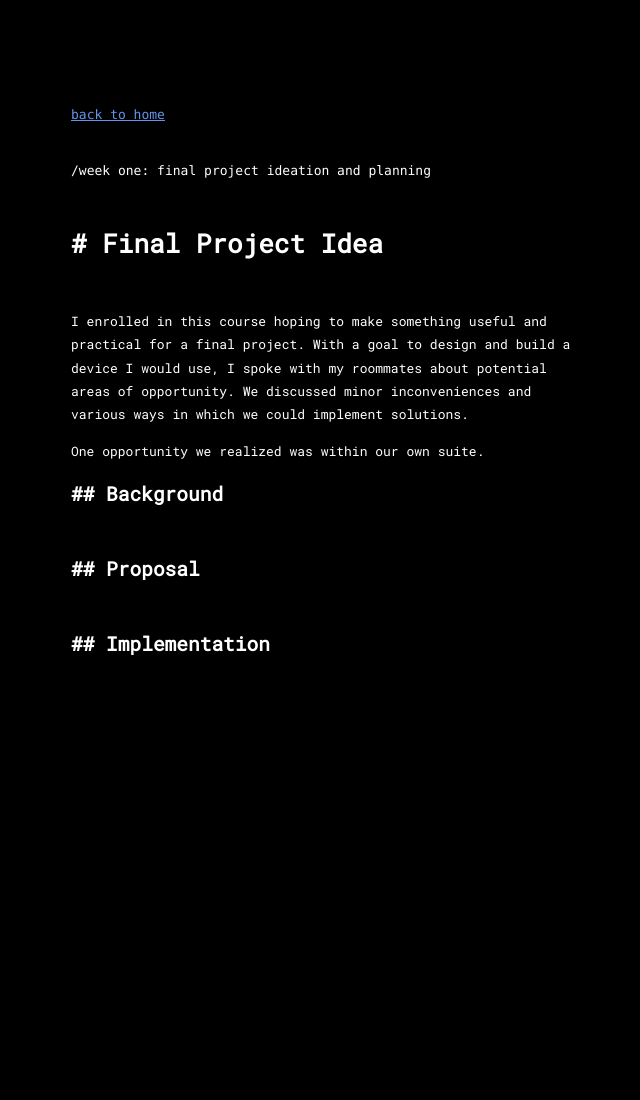
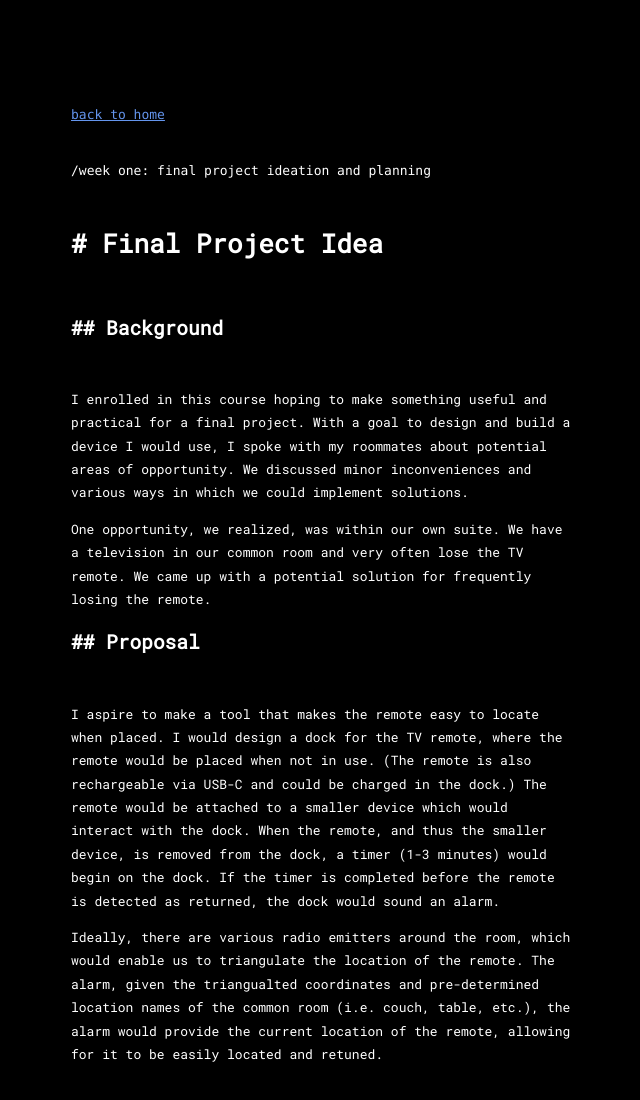
Before and after one commit to nrlopez03/PS70, a plain HTML site: page weeks/week1/1.html in a window 1280 px wide. Shown: the whole page, without its empty margins (37-677 px from the left). Before the commit the page ends 800 px from the top, so only its background shows below. Drawn offline with Linux system fonts and the light colour scheme.

Commit message:
final proj idea

```diff
--- a/weeks/week1/1.html
+++ b/weeks/week1/1.html
@@ -40,15 +40,25 @@
 
   <div class="markdown-heading-1"># Final Project Idea</div>
 
-  <p>I enrolled in this course hoping to make something useful and practical for a final project. With a goal to design and build a device I would use, I spoke with my roommates about potential areas of opportunity. We discussed minor inconveniences and various ways in which we could implement solutions.</p>
+  <div class="markdown-heading-2">## Background</div>
 
-  <p>One opportunity we realized was within our own suite.</p>
+  <p>
+  I enrolled in this course hoping to make something useful and practical for a final project. With a goal to design and build a device I would use, I spoke with my roommates about potential areas of opportunity. We discussed minor inconveniences and various ways in which we could implement solutions.
+  </p>
 
-  <div class="markdown-heading-2">## Background</div>
+  <p>
+  One opportunity, we realized, was within our own suite. We have a television in our common room and very often lose the TV remote. We came up with a potential solution for frequently losing the remote.
+  </p>
 
   <div class="markdown-heading-2">## Proposal</div>
 
-  <div class="markdown-heading-2">## Implementation</div>
+  <p>
+  I aspire to make a tool that makes the remote easy to locate when placed. I would design a dock for the TV remote, where the remote would be placed when not in use. (The remote is also rechargeable via USB-C and could be charged in the dock.) The remote would be attached to a smaller device which would interact with the dock. When the remote, and thus the smaller device, is removed from the dock, a timer (1-3 minutes) would begin on the dock. If the timer is completed before the remote is detected as returned, the dock would sound an alarm.
+  </p>
+
+  <p>
+  Ideally, there are various radio emitters around the room, which would enable us to triangulate the location of the remote. The alarm, given the triangualted coordinates and pre-determined location names of the common room (i.e. couch, table, etc.), the alarm would provide the current location of the remote, allowing for it to be easily located and retuned.
+  </p>
 
 </div>
 
```
